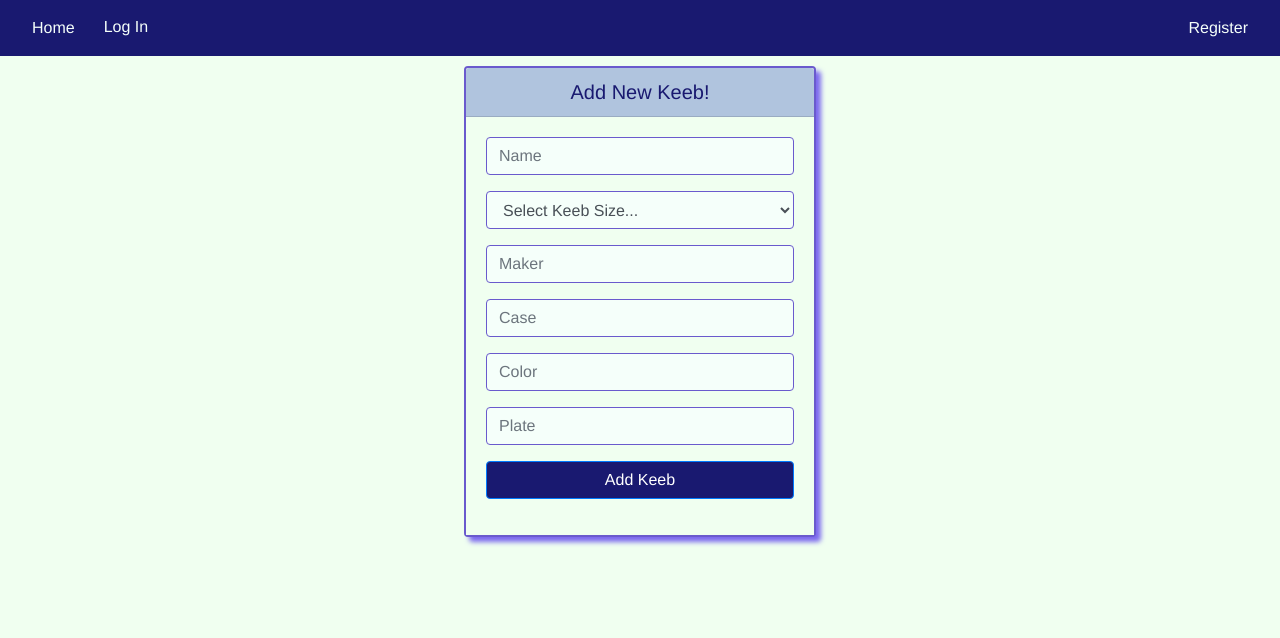
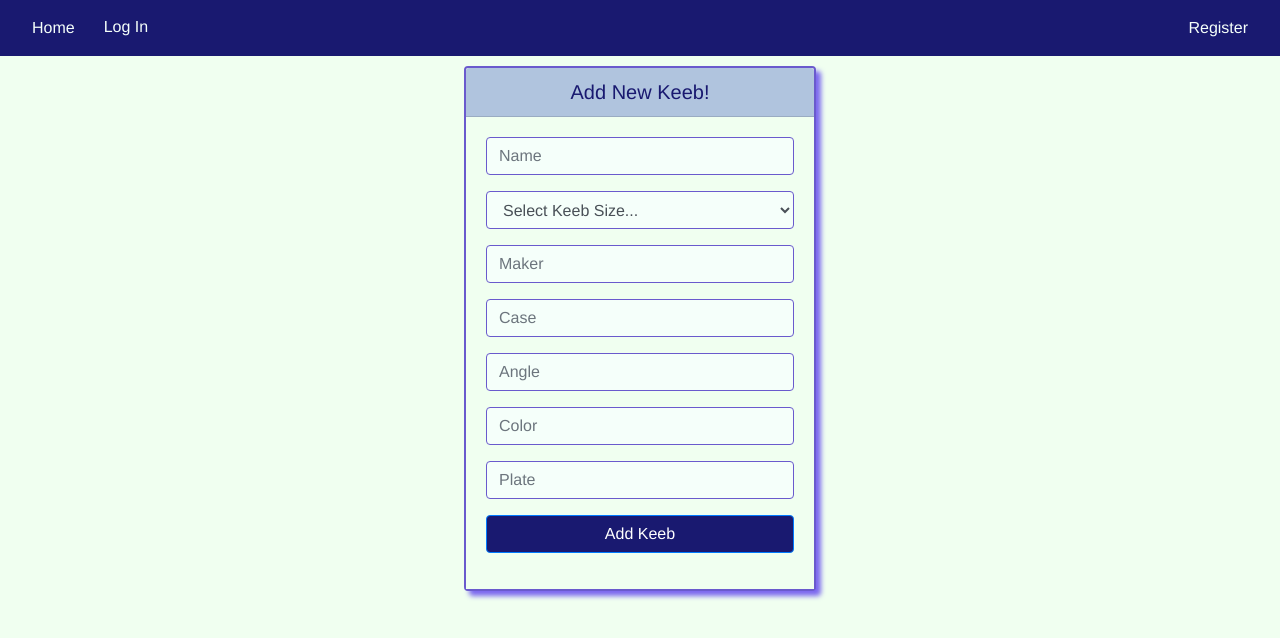
Before and after one commit to JSK321/mykeebs-react, a React (Create React App) app: page /addkeebform in a window 1280 px wide. Shown: the top 638 px of the page. Built offline with nearby package versions, Linux system fonts and the light colour scheme; no server answers.

Commit message:
added keeb angle

```diff
--- a/src/components/AddKeebForm/index.js
+++ b/src/components/AddKeebForm/index.js
@@ -29,6 +29,9 @@ export default function AddKeebForm(props) {
                             <input onChange={props.handleInputChange} value={props.case} name='case' type="text" className="form-control" placeholder="Case" required/>
                         </div>
                         <div className="form-group">
+                            <input onChange={props.handleInputChange} value={props.angle} name='angle' type="text" className="form-control" placeholder="Angle" required/>
+                        </div>
+                        <div className="form-group">
                             <input onChange={props.handleInputChange} value={props.color} name='color' type="text" className="form-control" placeholder="Color" required/>
                         </div>
                         <div className="form-group">
--- a/src/components/AddPartsForm/index.js
+++ b/src/components/AddPartsForm/index.js
@@ -10,7 +10,7 @@ export default function AddPartsForm(props) {
                         <div className="form-group">
                             <select className="form-control" onChange={props.handleSelectKeeb} value={props.keeb} required>
                                 <option selected disabled value="">Select Keeb...</option>
-                                {props.Keeb != undefined ? (
+                                {props.Keeb !== undefined ? (
                                     props.Keeb.map(keebObj => <option key={keebObj.id}>{keebObj.name}</option>)
                                 ) : null}
                             </select>
--- a/src/components/KeebCard/index.js
+++ b/src/components/KeebCard/index.js
@@ -17,6 +17,7 @@ export default function KeebCard(props) {
                                 <h5 className="card-title" style={{ textAlign: "center", color: "midnightblue" }}>{props.maker} {props.name}</h5>
                                 <ul className="list-group" style={{ listStyleType: "none" }}>
                                     <li className="list-group-item"><strong>Keeb Size:</strong> {props.size}%</li>
+                                    <li className="list-group-item"><strong>Angle:</strong> {props.angle}</li>
                                     <li className="list-group-item"><strong>Case:</strong> {props.case}</li>
                                     <li className="list-group-item"><strong>Color:</strong> {props.color}</li>
                                     <li className="list-group-item"><strong>Plate:</strong> {props.plate}</li>
--- a/src/components/KeebCard/styles.css
+++ b/src/components/KeebCard/styles.css
@@ -9,7 +9,7 @@
 
 .flip-container, .front, .back {
 	width: 22rem;
-    height: 36rem;
+    height: 37rem;
 }
 
 /* flip speed goes here */
--- a/src/pages/Home/index.js
+++ b/src/pages/Home/index.js
@@ -34,6 +34,7 @@ export default function Home(props) {
                 keebObj.maker.toLowerCase().indexOf(keyword) > -1 ||
                 keebObj.name.toLowerCase().indexOf(keyword) > -1 ||
                 keebObj.case.toLowerCase().indexOf(keyword) > -1 ||
+                keebObj.angle.toString().indexOf(keyword) > -1 ||
                 keebObj.plate.toLowerCase().indexOf(keyword) > -1 ||
                 keebObj.color.toLowerCase().indexOf(keyword) > -1 ||
                 keebObj.Parts[0].switches.toLowerCase().indexOf(keyword) > -1 ||
@@ -85,6 +86,7 @@ export default function Home(props) {
                                     size={keebObj.size}
                                     maker={keebObj.maker}
                                     case={keebObj.case}
+                                    angle={keebObj.angle}
                                     color={keebObj.color}
                                     plate={keebObj.plate}
                                     // Back side of Card
--- a/src/pages/Keebs/index.js
+++ b/src/pages/Keebs/index.js
@@ -9,6 +9,7 @@ export default function Keebs(props) {
         size: "",
         maker: "",
         case: "",
+        angle: "",
         color: "",
         plate: ""
     })
@@ -100,6 +101,7 @@ export default function Keebs(props) {
             size={keebFormState.size}
             maker={keebFormState.maker}
             case={keebFormState.case}
+            angle={keebFormState.angle}
             color={keebFormState.color}
             plate={keebFormState.plate}
         />
```
Also changed, not shown: 1 other file (tests, documents, lock files or other folders).
